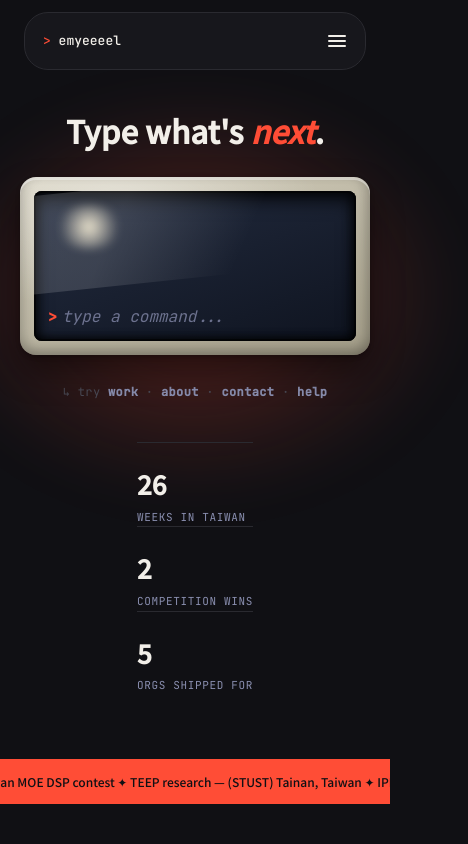
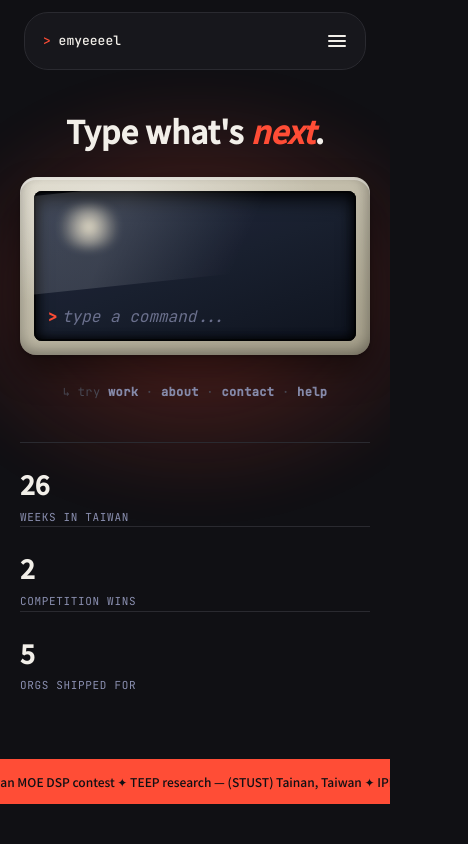
Before and after one commit to emyeeeel/emyeeeel-portfolio, a React (Vite) app: page / in a window 390 px wide. Shown: the top 844 px of the page, 468 px wide, since content can reach past the window. Built offline with nearby package versions, Linux system fonts and the light colour scheme; a web font is replaced by a local one.

Commit message:
improved mobile responsiveness

```diff
--- a/src/components/Hero.css
+++ b/src/components/Hero.css
@@ -21,7 +21,6 @@
   position: absolute;
   top: -60px;
   left: 50%;
-  transform: translateX(-50%);
   width: min(900px, 140%);
   height: 780px;
   background: radial-gradient(
@@ -33,12 +32,30 @@
   filter: blur(24px);
   z-index: -1;
   pointer-events: none;
+  transform: translateX(-50%) scale(1);
+  animation: hero-glow-drift 12s ease-in-out infinite;
+}
+
+@keyframes hero-glow-drift {
+  0%,
+  100% {
+    opacity: 0.85;
+    transform: translateX(-50%) scale(1);
+  }
+  50% {
+    opacity: 1;
+    transform: translateX(-50%) scale(1.05);
+  }
 }
 
 .hero__text {
   max-width: 900px;
   text-align: center;
   margin: 0 auto;
+}
+
+.hero__stats-wrap {
+  width: 100%;
 }
 
 .hero__eyebrow {
--- a/src/components/Hero.jsx
+++ b/src/components/Hero.jsx
@@ -1,5 +1,6 @@
 import PointerHighlight from "./PointerHighlight.jsx";
 import HeroDevice from "./HeroDevice.jsx";
+import useCountUp from "../hooks/useCountUp.js";
 import "./Hero.css";
 
 const resumeUrl = "/Amiel_Catado_Resume.pdf";
@@ -9,6 +10,17 @@ const HERO_STATS = [
   { number: "2", label: "competition wins" },
   { number: "5", label: "orgs shipped for" },
 ];
+
+function HeroStat({ number, label }) {
+  const { ref, value } = useCountUp(parseInt(number, 10));
+
+  return (
+    <li className="hero__stat" ref={ref}>
+      <span className="hero__stat-num">{value}</span>
+      <span className="hero__stat-label">{label}</span>
+    </li>
+  );
+}
 
 function Hero() {
   return (
@@ -53,13 +65,10 @@ function Hero() {
           ↳ try <b>work</b> · <b>about</b> · <b>contact</b> · <b>help</b>
         </p>
       </div>
-      <div className="wrap">
+      <div className="wrap hero__stats-wrap">
         <ul className="hero__stats">
           {HERO_STATS.map((stat) => (
-            <li className="hero__stat" key={stat.label}>
-              <span className="hero__stat-num">{stat.number}</span>
-              <span className="hero__stat-label">{stat.label}</span>
-            </li>
+            <HeroStat key={stat.label} number={stat.number} label={stat.label} />
           ))}
         </ul>
       </div>
--- a/src/components/HeroDevice.css
+++ b/src/components/HeroDevice.css
@@ -51,6 +51,29 @@
     inset 0 -4px 8px rgba(0, 0, 0, 0.55),
     inset 5px 0 10px rgba(0, 0, 0, 0.4),
     inset -5px 0 10px rgba(0, 0, 0, 0.4);
+  animation: crt-flicker 6s ease-in-out infinite;
+}
+
+@keyframes crt-flicker {
+  0%,
+  100% {
+    filter: brightness(1);
+  }
+  20% {
+    filter: brightness(0.98);
+  }
+  45% {
+    filter: brightness(1.03);
+  }
+  50% {
+    filter: brightness(1);
+  }
+  70% {
+    filter: brightness(0.99);
+  }
+  85% {
+    filter: brightness(1.02);
+  }
 }
 
 .hero-device__screen-shine {
--- a/src/components/Process.css
+++ b/src/components/Process.css
@@ -47,6 +47,7 @@
   width: 100%;
   height: 100%;
   object-fit: cover;
+  object-position: top;
 }
 
 .process__placeholder {
--- a/src/data/process.js
+++ b/src/data/process.js
@@ -24,7 +24,7 @@ const processSteps = [
   {
     number: "04",
     title: "Support",
-    description: "Documentation and handoff, or ongoing technical support if you need it.",
+    description: "Documentation or ongoing technical support if you need it.",
     image: "/assets/images/support-1.png",
     imageAlt: "Illustration of a README checklist with server status indicators",
     placeholderLabel: "photo needed — handoff / support",
--- /dev/null
+++ b/src/hooks/useCountUp.js
@@ -0,0 +1,49 @@
+import { useEffect, useRef, useState } from "react";
+import useReducedMotion from "./useReducedMotion.js";
+
+const DURATION_MS = 1200;
+
+function easeOutQuad(t) {
+  return 1 - (1 - t) * (1 - t);
+}
+
+function useCountUp(target) {
+  const reducedMotion = useReducedMotion();
+  const ref = useRef(null);
+  const [value, setValue] = useState(reducedMotion ? target : 0);
+
+  useEffect(() => {
+    if (reducedMotion) {
+      setValue(target);
+      return;
+    }
+
+    const el = ref.current;
+    if (!el) return;
+
+    const observer = new IntersectionObserver(
+      ([entry]) => {
+        if (!entry.isIntersecting) return;
+        observer.disconnect();
+
+        const start = performance.now();
+
+        function tick(now) {
+          const progress = Math.min((now - start) / DURATION_MS, 1);
+          setValue(Math.round(easeOutQuad(progress) * target));
+          if (progress < 1) requestAnimationFrame(tick);
+        }
+
+        requestAnimationFrame(tick);
+      },
+      { threshold: 0.4 },
+    );
+
+    observer.observe(el);
+    return () => observer.disconnect();
+  }, [reducedMotion, target]);
+
+  return { ref, value };
+}
+
+export default useCountUp;
--- a/src/styles/global.css
+++ b/src/styles/global.css
@@ -8,10 +8,13 @@ html {
   scroll-behavior: smooth;
   -webkit-text-size-adjust: 100%;
   text-size-adjust: 100%;
+  width: 100%;
+  overflow-x: hidden;
 }
 
 body {
   margin: 0;
+  width: 100%;
   background: var(--ink);
   color: var(--body-on-ink);
   font-family: var(--font-body);
```
